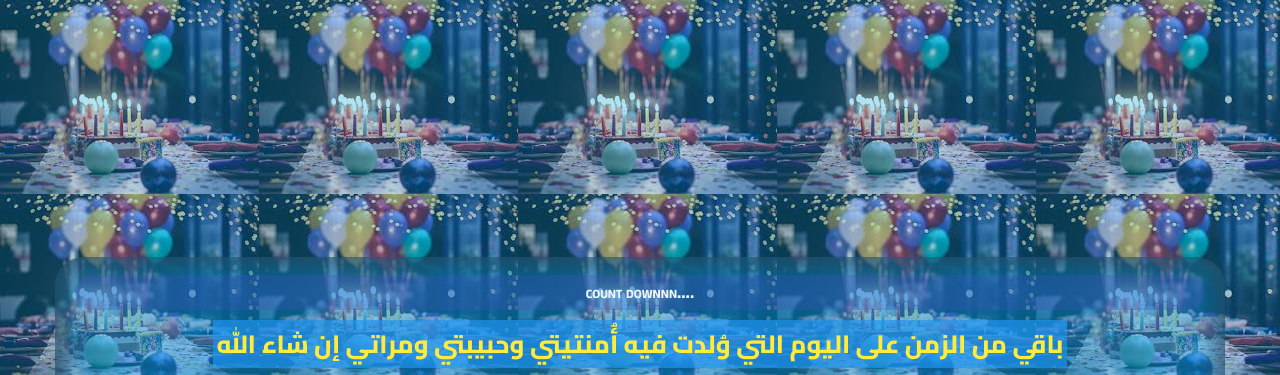
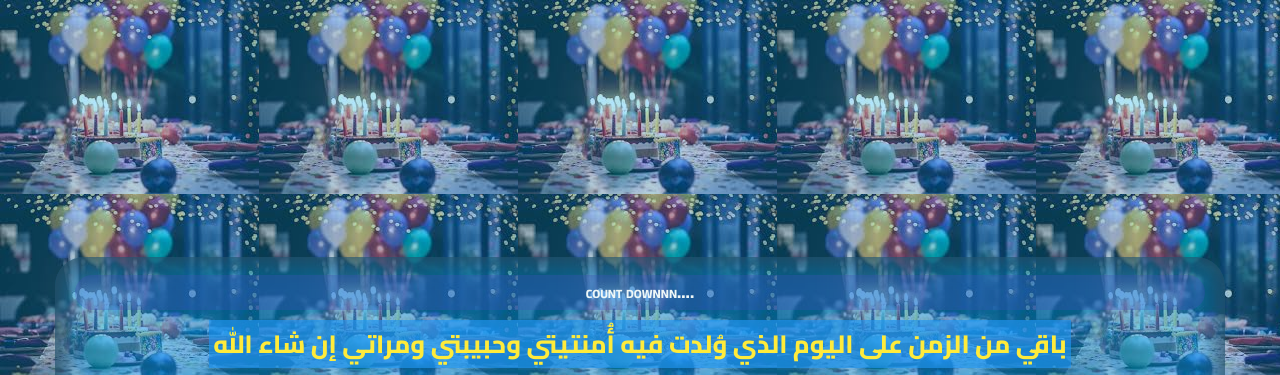
Before and after one commit to samyraii/Nena-s_Birthday, a plain HTML site: page index.html in a window 1280 px wide. Shown: the top 375 px of the page. Drawn offline with Linux system fonts and the light colour scheme.

Commit message:
Update index.html

```diff
--- a/index.html
+++ b/index.html
@@ -30,7 +30,7 @@
         </div>
         <div class="container">
             <p class="text textone">count downnn....</p>
-            <p class="texttwo "> باقي من الزمن على اليوم التي وُلدت فيه أُمنتيتي وحبيبتي ومراتي إن شاء الله</p>
+            <p class="texttwo "> باقي من الزمن على اليوم الذي وُلدت فيه أُمنتيتي وحبيبتي ومراتي إن شاء الله</p>
             <p class="text textthree ">باقي من الزمن على ذكرى ميلادك القادمة ويارب ان شاءالله نكون بنحتفل بيها سوا واحنا مخطوبين(ازاي معرفش اعع)</p>
             <div class="count">
                 <div class="colomn day">
```
